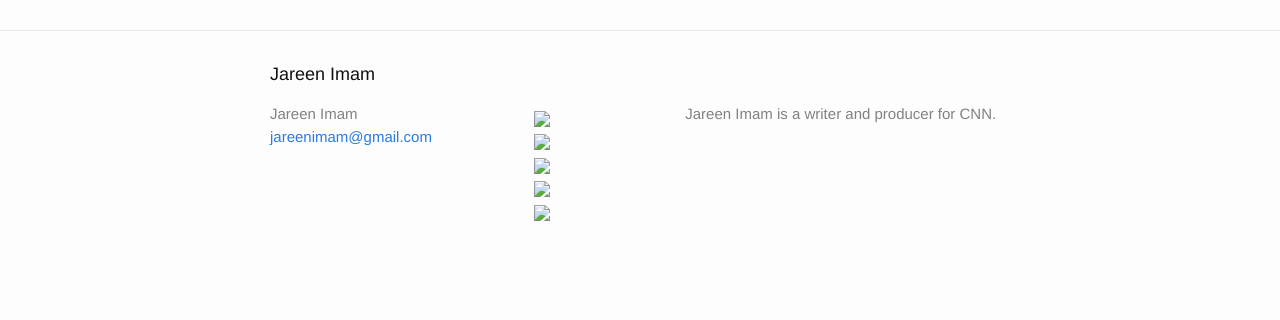
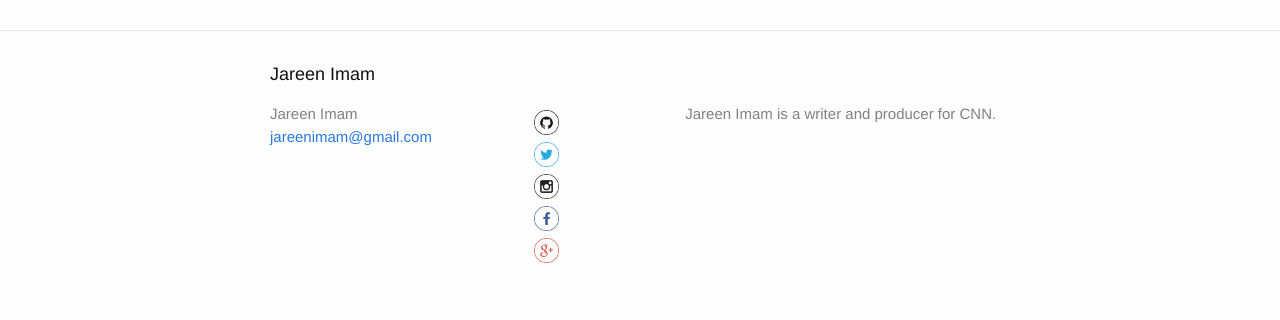
Before and after one commit to jareenai/jareenai.github.io, a Jekyll site: the page built from about.md, in a window 1280 px wide. Shown: the part 879-1199 px from the top of the page. Built offline with Jekyll 4.4.1, drawn with Linux system fonts in a browser that asks for light colours; before the commit the page ends 1160 px from its top, so only the background shows below that.

Commit message:
fix for broken social images on about page

```diff
--- a/_includes/footer.html
+++ b/_includes/footer.html
@@ -17,7 +17,7 @@
           {% if site.github_username %}
           <li>
             <a href="https://github.com/{{ site.github_username }}">
-              <img src="img/Github.png">
+              <img src="/img/Github.png">
             </a>
           </li>
           {% endif %}
@@ -25,28 +25,28 @@
           {% if site.twitter_username %}
           <li>
             <a href="https://twitter.com/{{ site.twitter_username }}">
-              <img src="img/twitter.png">
+              <img src="/img/twitter.png">
             </a>
           </li>
           {% endif %}
             {% if site.instagram_username %}
           <li>
             <a href="https://instagram.com/{{ site.instagram_username }}">
-              <img src="img/Instagram.png">
+              <img src="/img/Instagram.png">
             </a>
           </li>
           {% endif %}
             {% if site.facebook_username %}
           <li>
             <a href="https://facebook.com/{{ site.facebook_username }}">
-              <img src="img/facebook.png">
+              <img src="/img/facebook.png">
             </a>
           </li>
           {% endif %}
           {% if site.google_plus_username %}
           <li>
             <a href="https://google.com/{{ site.google_plus_username }}">
-              <img src="img/g+.png">
+              <img src="/img/g+.png">
             </a>
           </li>
           {% endif %}
```
